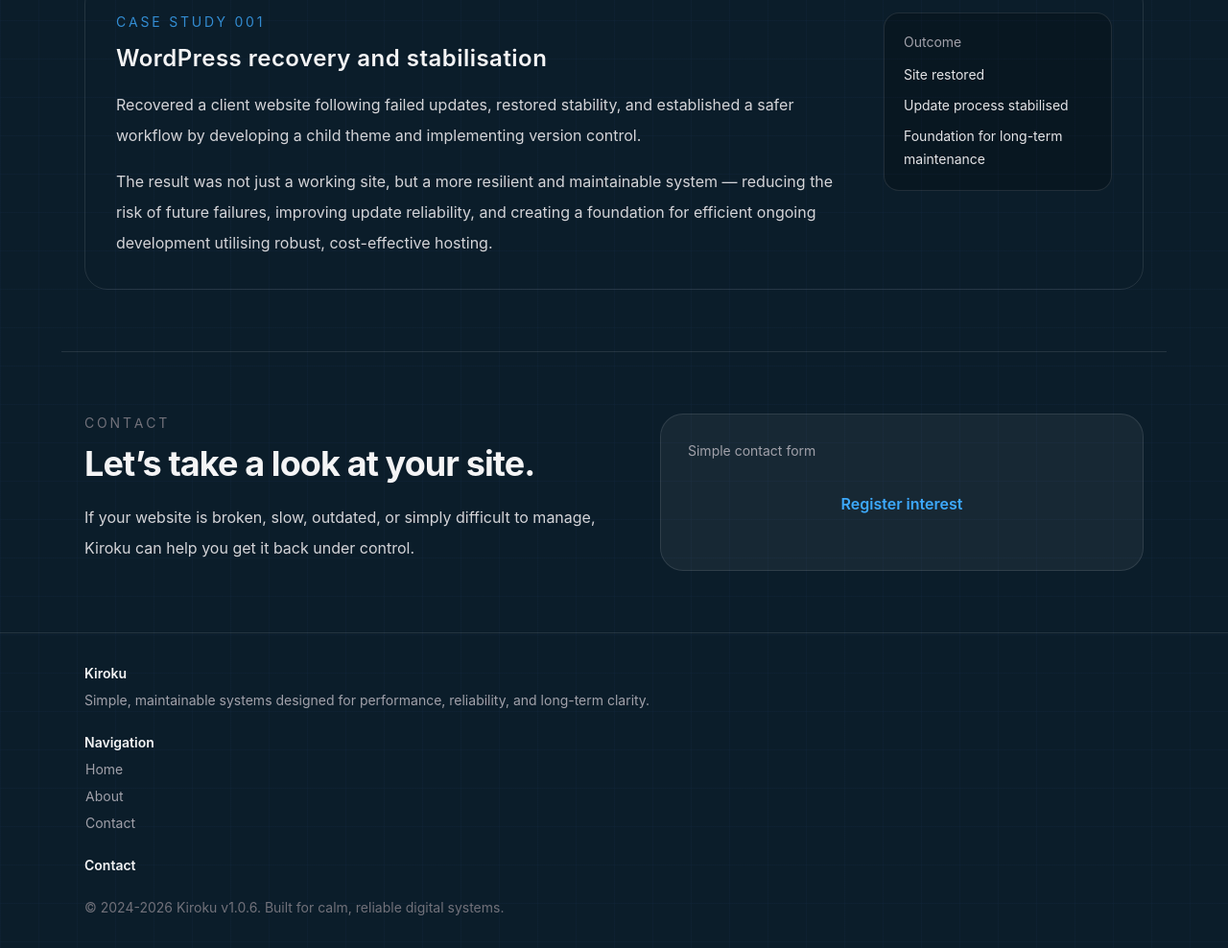
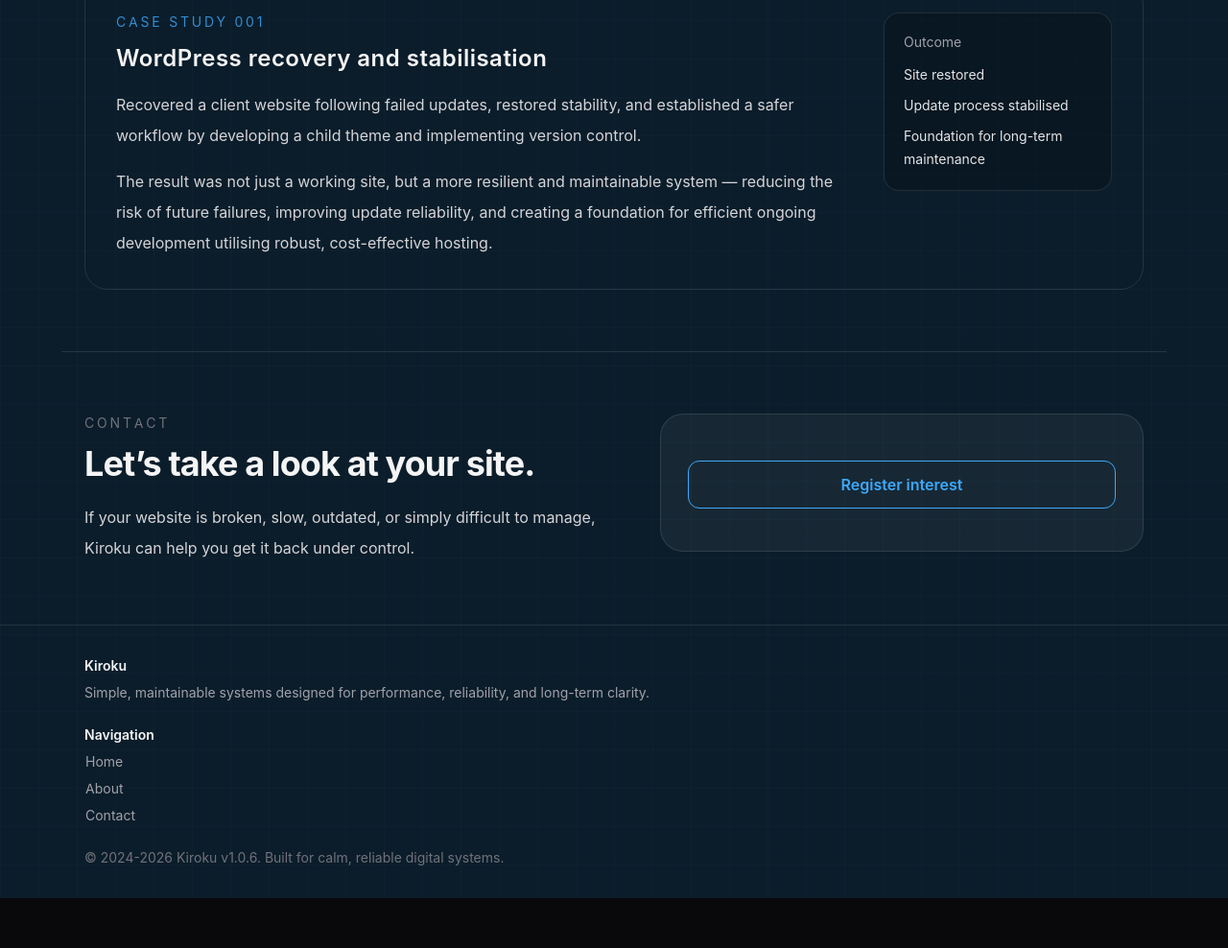
Before and after one commit to benmawhinney/kiroku, a website: page index.html in a window 1280 px wide. Shown: the part 2979-3967 px from the top of the page at 96% size. After the commit the page ends 3915 px from the top, so only its background shows below. Drawn offline with Linux system fonts and the light colour scheme.

Commit message:
fix(ui): remove duplicate footer Contact; align Register interest CTA

```diff
--- a/index.html
+++ b/index.html
@@ -337,8 +337,7 @@
           </div>
 
           <div class="rounded-3xl border border-white/10 bg-white/5 p-7">
-            <p class="text-sm text-zinc-400">Simple contact form</p>
-            <button id="interest" class="mt-5 inline-flex w-full items-center justify-center rounded-xl px-5 py-3 font-semibold btn-outline neon-interactive">Register interest</button>
+            <button id="interest" class="mt-5 inline-flex w-full items-center justify-center rounded-xl px-6 py-3 font-semibold transition btn-outline">Register interest</button>
             <form id="myForm" action="https://api.sheetmonkey.io/form/bPBaxsjTc3jzMkn8euuerZ" method="post" class="mt-5 space-y-4" style="display: none;">
               <label class="block">
                 <span class="mb-2 block text-sm text-zinc-300">Your name</span>
@@ -374,9 +373,7 @@
             </ul>
           </div>
 
-          <div>
-            <div class="font-semibold text-zinc-100">Contact</div>
-          </div>
+
         </div>
 
         <div class="mt-6 text-zinc-500">© 2024-2026 Kiroku v1.0.6. Built for calm, reliable digital systems.</div>
```
Also changed, not shown: about.html (+1 -2 lines).
